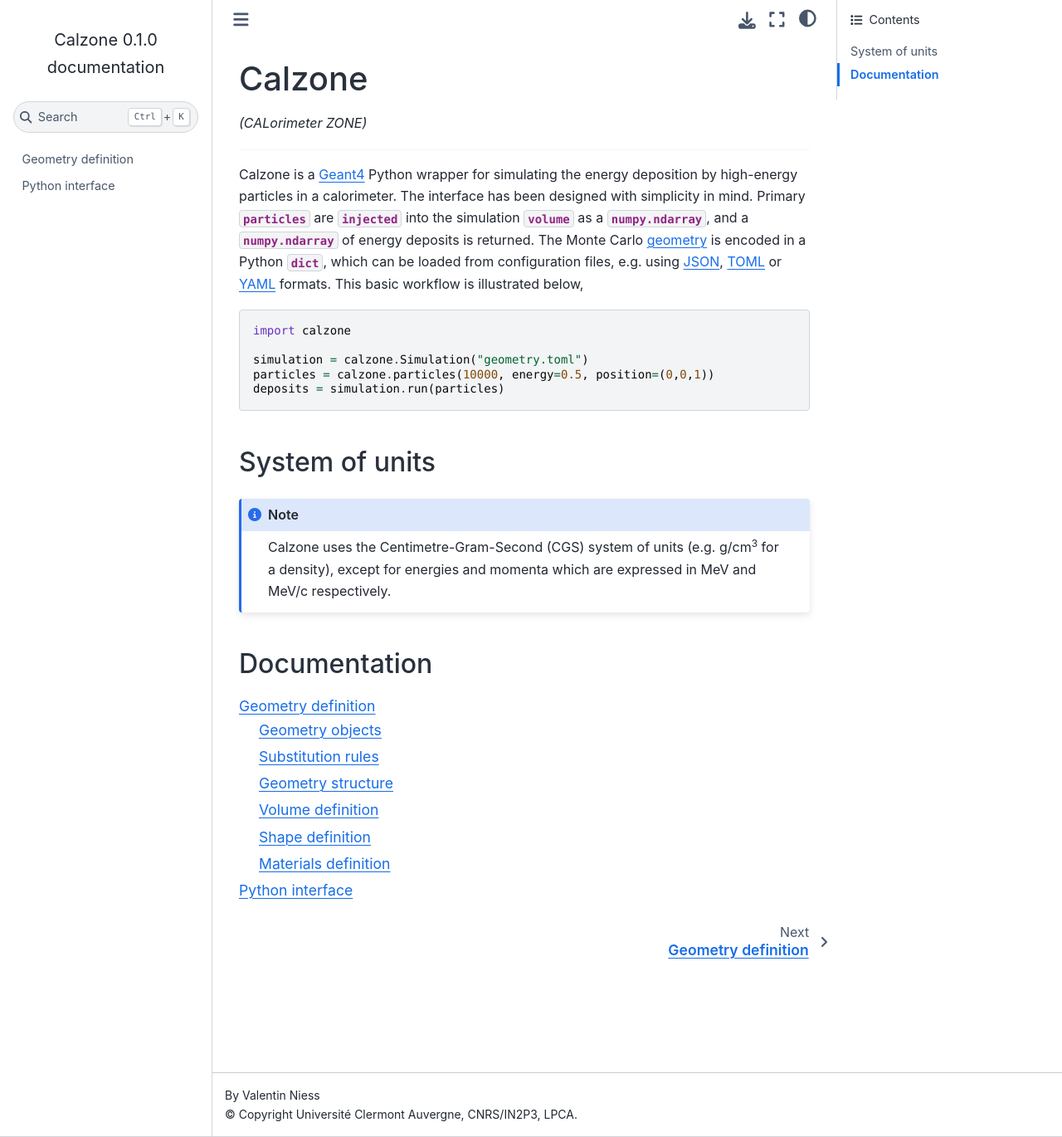
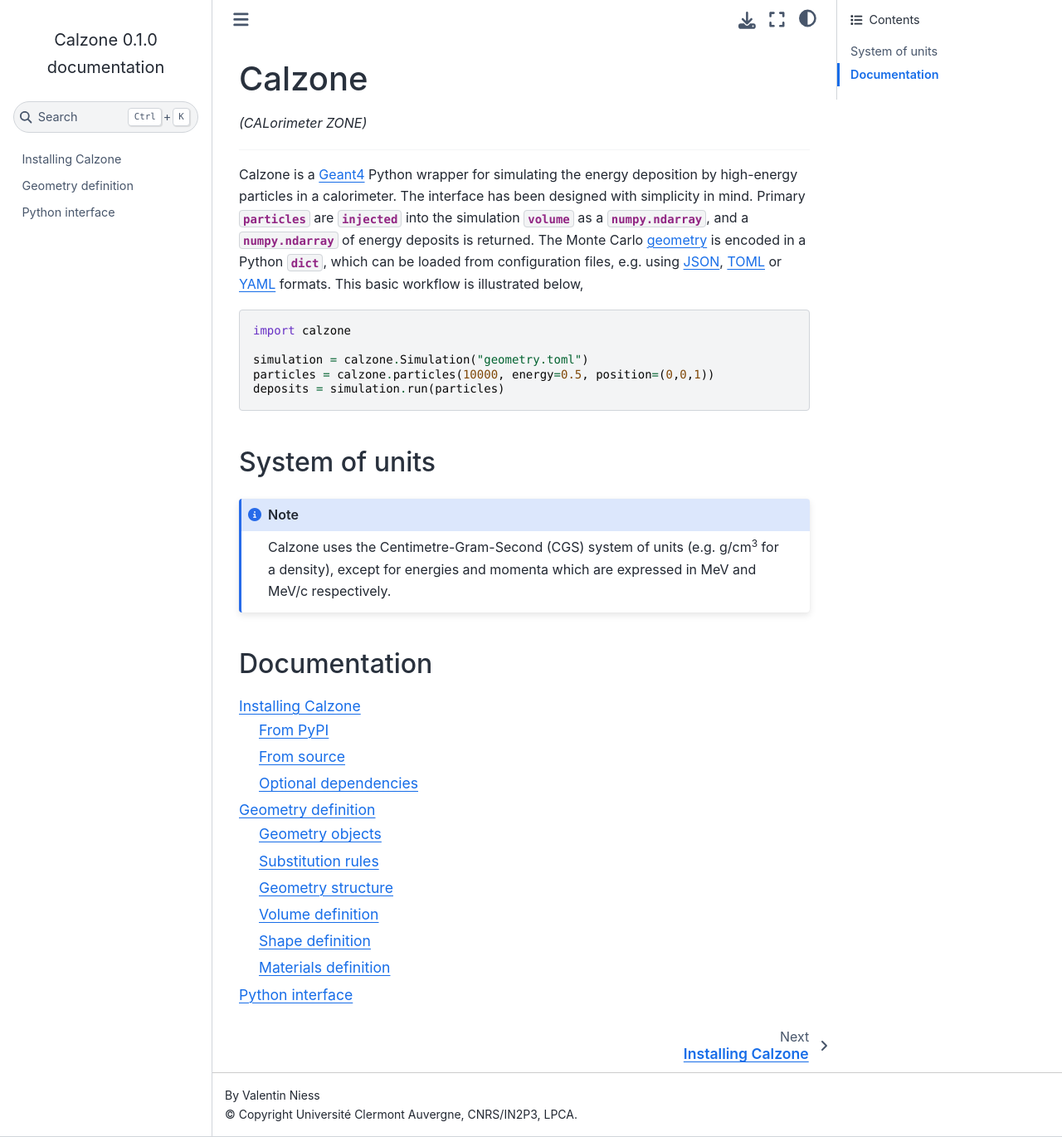
Before and after one commit to niess/calzone, a Sphinx documentation site: the page built from docs/source/index.rst, in a window 1280 px wide and 1370 px high. Shown: the whole window at 83% size. Built offline with Sphinx 7.4.7 and the Sphinx Book theme 1.1.4, drawn with Linux system fonts in a browser that asks for light colours; some of the changed lines change nothing that is shown.

Commit message:
Installation instructions

```diff
--- a/docs/source/index.rst
+++ b/docs/source/index.rst
@@ -38,6 +38,7 @@
 .. toctree::
    :maxdepth: 2
 
+   installation
    geometry
    api
 
--- /dev/null
+++ b/docs/source/installation.rst
@@ -0,0 +1,89 @@
+Installing Calzone
+==================
+
+.. topic:: Python version
+
+   Calzone requires CPython **3.7** or higher in order to operate.
+
+
+From PyPI
+---------
+
+Binary distributions of Calzone are available from `PyPI`_, for Linux (x86_64),
+as
+
+.. code:: bash
+
+   pip3 install calzone
+
+In addition, you might need to install some `optional dependencies`_ in order to
+import geometries (which can be done using :bash:`pip3 install`, as well).
+
+
+From source
+-----------
+
+Calzone source is available from `GitHub`_, e.g. as
+
+.. code:: bash
+
+   git clone https://github.com/niess/calzone
+
+To build Calzone from source, you will require the `Rust toolchain`_ and have
+`Geant4`_ pre-installed with C++17 and GDML enabled, but with multithreading
+disabled. Once the Geant4 environment has been set up, Calzone will be built as
+a Rust shared library. For example, on Linux, the following commands builds the
+Calzone package in-source (under `src/python/calzone
+<https://github.com/niess/calzone/tree/master/src/python/calzone>`_).
+
+.. code:: bash
+
+   # Initialise the Geant4 environment.
+   source $GEANT4_PREFIX/bin/geant.sh
+
+   # Build the Calzone binary.
+   cargo build --release
+
+   # Link the resulting binary.
+   ln -rs target/release/libcalzone.so src/python/calzone/calzone.so
+
+
+Optional dependencies
+---------------------
+
+Danton might require some optional dependencies to be installed, depending on
+your desired format for encoding geometries, and on your Python version. These
+are listed in :numref:`tab-optional-dependencies` below.
+
+.. _tab-optional-dependencies:
+
+.. list-table:: Optional dependencies.
+   :width: 75%
+   :widths: auto
+   :header-rows: 1
+
+   * - Geometry format
+     - Python version
+     - Required package
+   * - `TOML`_
+     - 3.10, or less
+     - `tomli`_
+   * - `YAML`_
+     - 3.7, or more
+     - `PyYAML`_
+
+
+.. ============================================================================
+..
+.. URL links.
+..
+.. ============================================================================
+
+.. _Geant4: https://geant4.web.cern.ch/docs/
+.. _GitHub: https://github.com/niess/calzone
+.. _PyPI: https://pypi.org/project/calzone/
+.. _PyYAML: https://pypi.org/project/PyYAML/
+.. _Rust toolchain: https://www.rust-lang.org/tools/install
+.. _TOML: https://toml.io/en/
+.. _tomli: https://pypi.org/project/tomli/
+.. _YAML: https://yaml.org/
```
